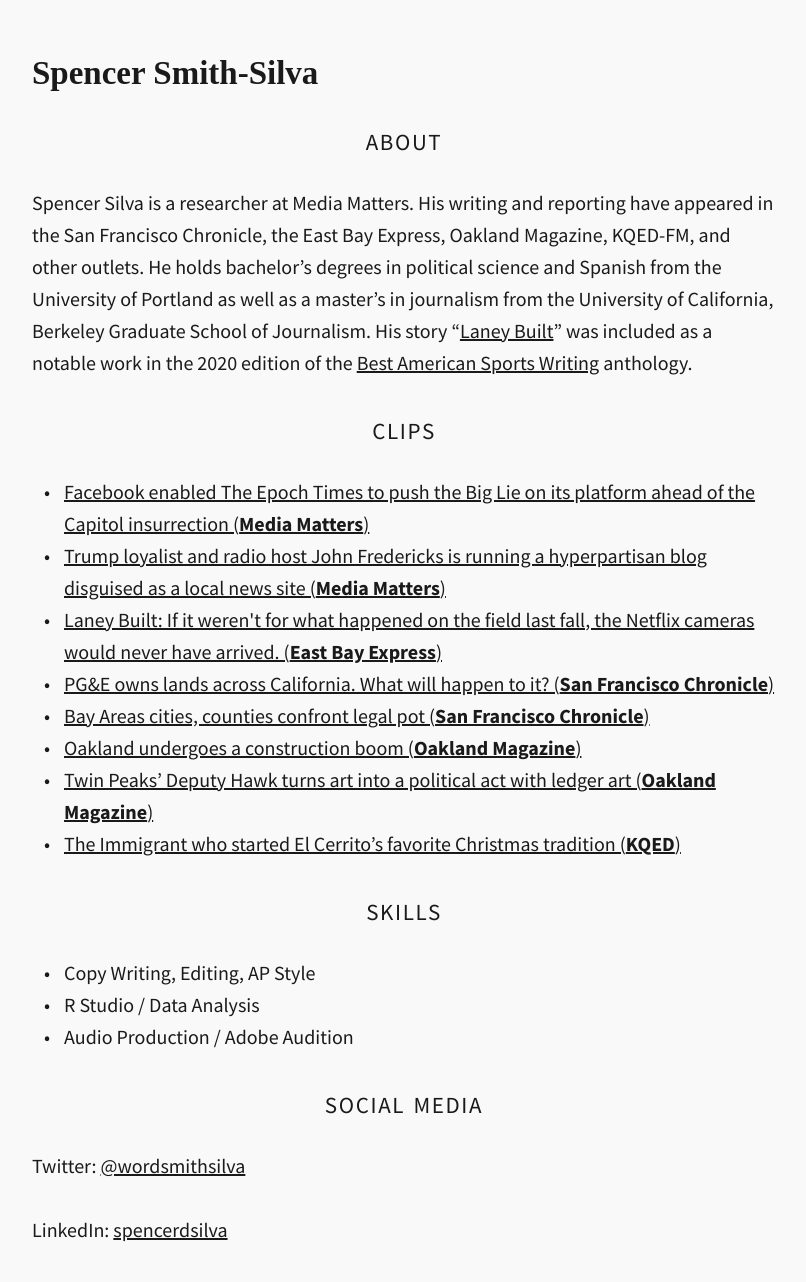
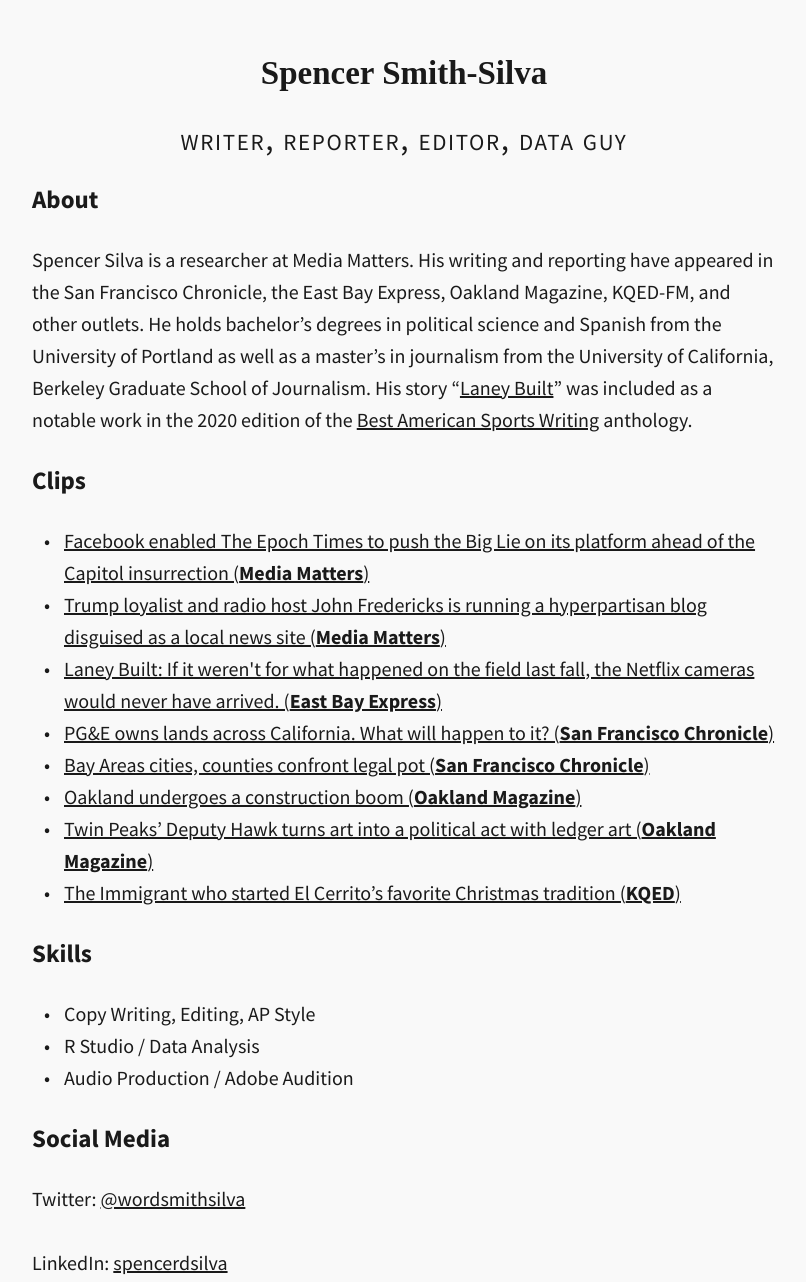
Before and after one commit to spencersilva/my-webpage, a website: page index.html in a window 1280 px wide. Shown: the part 114-1396 px from the top of the page, without its empty margins (236-1042 px from the left). Drawn offline with Linux system fonts and the light colour scheme; a web font is replaced by a local one.

Commit message:
update_0927

```diff
--- a/index.html
+++ b/index.html
@@ -8,12 +8,13 @@
 	</head>
 <body>
 <h1>Spencer Smith-Silva</h1>
+<h2>Writer, Reporter, Editor, Data guy</h2>
 
-<h2>About</h2>
+<h3>About</h3>
 
 <p>Spencer Silva is a researcher at Media Matters. His writing and reporting have appeared in the San Francisco Chronicle, the East Bay Express, Oakland Magazine, KQED-FM, and other outlets. He holds bachelor’s degrees in political science and Spanish from the University of Portland as well as a master’s in journalism from the University of California, Berkeley Graduate School of Journalism. His story “<a href="https://eastbayexpress.com/laneybuilt-1/">Laney Built</a>” was included as a notable work in the 2020 edition of the <a href="https://bookshop.org/books/the-best-american-sports-writing-2020/9780358196990">Best American Sports Writing</a> anthology.</p>
 
-<h2>Clips</h2>
+<h3>Clips</h3>
 
 <ul>
 	<li><a href="https://www.mediamatters.org/epoch-times-and-ntd/facebook-enabled-epoch-times-push-big-lie-its-platform-ahead-capitol">Facebook enabled The Epoch Times to push the Big Lie on its platform ahead of the Capitol insurrection (<strong>Media Matters</strong>)</a></li>
@@ -26,7 +27,7 @@
 	<li><a href="https://www.kqed.org/news/11639036/the-punjabi-immigrant-who-started-el-cerritos-favorite-christmas-tradition">The Immigrant who started El Cerrito’s favorite Christmas tradition (<strong>KQED</strong>)</a></li>
 </ul>
 
-<h2>Skills</h2>
+<h3>Skills</h3>
 
 <ul>
 	<li>Copy Writing, Editing, AP Style</li>
@@ -34,7 +35,7 @@
 	<li>Audio Production / Adobe Audition</li>
 </ul>
 
-<h2>Social Media</h2>
+<h3>Social Media</h3>
 
 <p>Twitter: <a href="https://twitter.com/wordsmithsilva">@wordsmithsilva</a></p>
 
```
Also changed, not shown: css/style.css.
